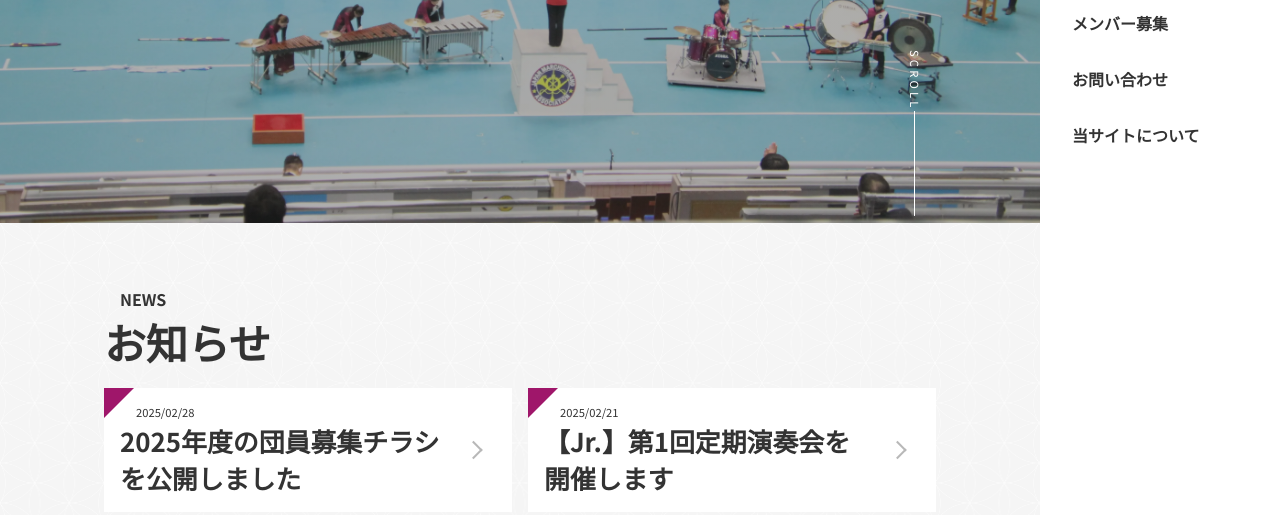
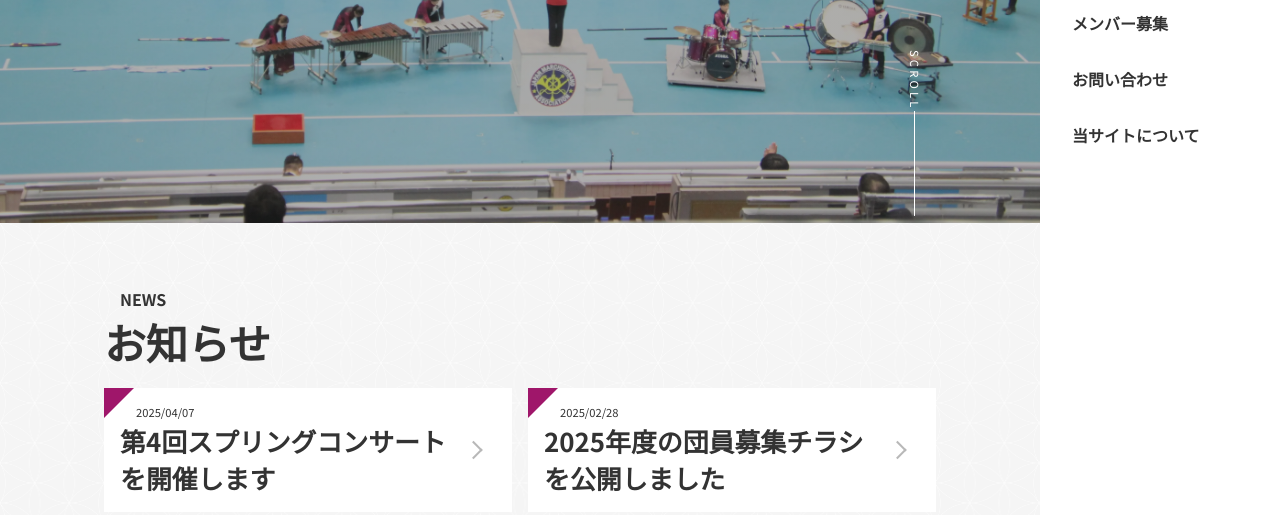
Before and after one commit to pepepepepei/aisai-marching-band-website, a plain HTML site: page index.html in a window 1280 px wide. Shown: the part 437-952 px from the top of the page. Drawn offline with Linux system fonts and the light colour scheme.

Commit message:
記事追加によるトップページ&日付の更新忘れ

```diff
--- a/index.html
+++ b/index.html
@@ -106,6 +106,12 @@
         </div>
 
         <div class="post-area">
+          <article class="post">
+            <a href="news2024.html#20250407" class="post-link">
+              <p class="post-link-date">2025/04/07</p>
+              <h3>第4回スプリングコンサートを開催します</h3>
+            </a>
+          </article>
           <article class="post">
             <a href="news2024.html#20250228" class="post-link">
               <p class="post-link-date">2025/02/28</p>
```
Also changed, not shown: news.html (+1 -1 lines).
